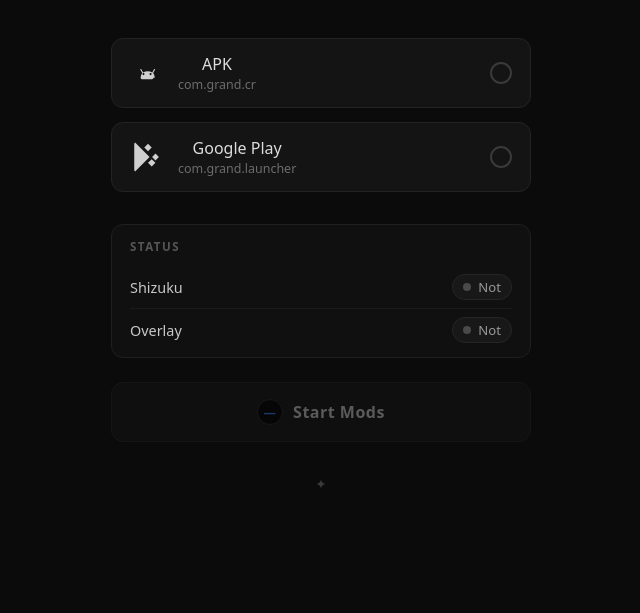
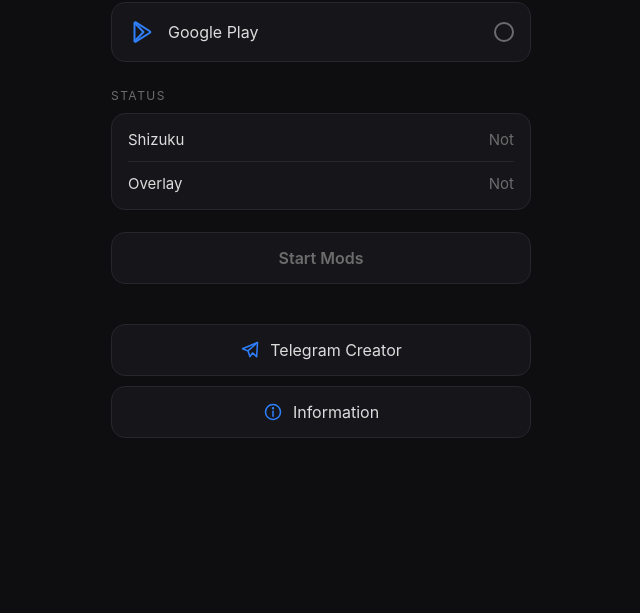
Before and after one commit to stikovrustam-png/venceti-mods, a website: page www/index.html in a window 1280 px wide. Shown: the part 187-800 px from the top of the page, without its empty margins (319-959 px from the left). Drawn offline with Linux system fonts and the light colour scheme.

Commit message:
Update index.html

```diff
--- a/www/index.html
+++ b/www/index.html
@@ -1,233 +1,166 @@
 <!DOCTYPE html>
 <html lang="en">
 <head>
-<meta charset="UTF-8">
-<meta name="viewport" content="width=device-width, initial-scale=1.0, maximum-scale=1.0, user-scalable=no">
+<meta charset="utf-8">
+<meta name="viewport" content="width=device-width, initial-scale=1, maximum-scale=1, user-scalable=no, viewport-fit=cover">
 <title>Venceti Mods</title>
 <style>
-* { margin:0; padding:0; box-sizing:border-box; -webkit-tap-highlight-color:transparent; }
-body {
-    background:#0b0b0b;
-    color:#e0e0e0;
-    font-family:system-ui,-apple-system,'Segoe UI',Roboto,sans-serif;
-    min-height:100vh;
-    display:flex;
-    justify-content:center;
-    align-items:center;
-    padding:24px;
-    -webkit-font-smoothing:antialiased;
-}
-.wrap { width:100%; max-width:420px; text-align:center; user-select:none; }
-h1 { font-weight:400; font-size:1.9rem; letter-spacing:1px; color:#b0b0b0; margin-bottom:.25rem; }
-.sub { font-size:.95rem; color:#7a7a7a; margin-bottom:2.5rem; }
-.options { display:flex; flex-direction:column; gap:14px; width:100%; }
-.option {
-    display:flex; align-items:center; justify-content:space-between;
-    gap:12px; background:#141414; border:1px solid #232323;
-    border-radius:12px; padding:14px 18px; cursor:pointer;
-    transition:background .2s, border-color .2s, transform .15s;
-}
-.option:active { transform:scale(.985); }
-.option.selected { border-color:#2f80ff; background:#101a2e; }
-.option-left { display:flex; align-items:center; gap:14px; }
-.option-icon { width:34px; height:34px; color:#cfcfcf; }
-.option-icon svg { width:100%; height:100%; display:block; }
-.option-label { font-size:1rem; font-weight:500; color:#dcdcdc; }
-.option.selected .option-label { color:#fff; }
-.option-sub { font-size:.78rem; color:#6c6c6c; margin-top:1px; }
-.indicator {
-    width:22px; height:22px; border-radius:50%;
-    border:2px solid #3a3a3a; position:relative; flex-shrink:0;
-    transition:border-color .2s, box-shadow .2s;
-}
-.indicator::after {
-    content:''; position:absolute; top:50%; left:50%;
-    width:10px; height:10px; border-radius:50%; background:#2f80ff;
-    transform:translate(-50%,-50%) scale(0); transition:transform .18s;
-}
-.option.selected .indicator { border-color:#2f80ff; box-shadow:0 0 10px rgba(47,128,255,.55); }
-.option.selected .indicator::after { transform:translate(-50%,-50%) scale(1); }
-
-.status-panel {
-    margin-top:2rem; background:#101010; border:1px solid #1f1f1f;
-    border-radius:12px; padding:14px 18px; text-align:left;
-}
-.status-title {
-    font-size:.72rem; letter-spacing:1.5px; text-transform:uppercase;
-    color:#565656; margin-bottom:12px; font-weight:600;
-}
-.status-row {
-    display:flex; justify-content:space-between; align-items:center;
-    padding:8px 0; border-bottom:1px solid #1a1a1a;
-}
-.status-row:last-child { border-bottom:none; padding-bottom:0; }
-.status-row:first-of-type { padding-top:0; }
-.status-name { font-size:.9rem; color:#c8c8c8; font-weight:500; }
-.status-value {
-    display:inline-flex; align-items:center; gap:7px; font-size:.82rem;
-    font-weight:500; padding:3px 10px; border-radius:999px;
-    background:#181818; border:1px solid #262626; color:#9a9a9a;
-}
-.status-dot { width:8px; height:8px; border-radius:50%; background:#4a4a4a; }
-.status-value.work .status-dot { background:#2ecc71; box-shadow:0 0 8px rgba(46,204,113,.7); }
-.status-value.work { color:#7ee2a8; border-color:#1f3a2a; background:#0f1a14; }
-
-.start-btn {
-    margin-top:1.5rem; width:100%;
-    background:#161616; border:1px solid #262626; border-radius:12px;
-    padding:16px 20px; color:#d0d0d0;
-    font-size:1rem; font-weight:600; font-family:inherit;
-    letter-spacing:.5px; cursor:pointer;
-    display:flex; align-items:center; justify-content:center; gap:10px;
-    transition:background .2s, border-color .2s, transform .15s, opacity .2s;
-}
-.start-btn:not(:disabled):active { transform:scale(.985); }
-.start-btn:disabled { opacity:.4; cursor:not-allowed; }
-.start-btn.ready { border-color:#2f80ff; background:#0a1424; color:#fff; }
-.start-badge {
-    width:26px; height:26px; border-radius:50%;
-    background:#000; border:1px solid #2a2a2a;
-    display:flex; align-items:center; justify-content:center;
-    font-size:.78rem; font-weight:700; color:#2f80ff; text-transform:uppercase;
-}
-.start-btn.ready .start-badge { border-color:#2f80ff; box-shadow:0 0 8px rgba(47,128,255,.5); }
-
-.footer { margin-top:2rem; font-size:.85rem; color:#3a3a3a; }
+  :root{--bg:#0E0E10;--btn:#16161A;--acc:#2F80FF;--txt:#DCDCDC;--mut:#6C6C6C;--line:#26262C}
+  *{box-sizing:border-box;-webkit-tap-highlight-color:transparent;user-select:none;-webkit-user-select:none}
+  html,body{margin:0;background:var(--bg);color:var(--txt);font-family:-apple-system,Roboto,"Segoe UI",sans-serif}
+  body{min-height:100vh;padding:calc(env(safe-area-inset-top,0px) + 36px) 20px calc(env(safe-area-inset-bottom,0px) + 28px)}
+  .wrap{max-width:420px;margin:0 auto}
+  h1{margin:0;font-size:28px;font-weight:700;letter-spacing:.3px}
+  .sub{margin:6px 0 26px;color:var(--mut);font-size:14px}
+  .opt{width:100%;display:flex;align-items:center;gap:14px;padding:16px;margin-bottom:10px;background:var(--btn);
+       border:1px solid var(--line);border-radius:14px;color:var(--txt);font-size:16px;text-align:left;font-family:inherit;transition:border-color .15s}
+  .opt svg{width:26px;height:26px;flex:none}
+  .opt .name{flex:1}
+  .radio{width:20px;height:20px;border-radius:50%;border:2px solid var(--mut);position:relative;flex:none;transition:border-color .15s}
+  .opt.sel{border-color:var(--acc)}
+  .opt.sel .radio{border-color:var(--acc)}
+  .opt.sel .radio::after{content:"";position:absolute;inset:3px;border-radius:50%;background:var(--acc)}
+  .label{margin:26px 0 10px;color:var(--mut);font-size:12px;letter-spacing:1.5px}
+  .status{background:var(--btn);border:1px solid var(--line);border-radius:14px;padding:4px 16px}
+  .row{display:flex;justify-content:space-between;padding:12px 0;font-size:15px}
+  .row+.row{border-top:1px solid var(--line)}
+  .ok{color:var(--acc)} .no{color:var(--mut)}
+  .btn{width:100%;display:flex;align-items:center;justify-content:center;gap:10px;padding:15px;border-radius:14px;
+       border:1px solid var(--line);background:var(--btn);color:var(--txt);font-size:16px;font-family:inherit;margin-top:10px;transition:opacity .15s}
+  .btn svg{width:20px;height:20px}
+  .btn:active{opacity:.6}
+  .main{background:var(--acc);border-color:var(--acc);color:#fff;font-weight:600;margin-top:22px}
+  .main:disabled{background:var(--btn);border-color:var(--line);color:var(--mut)}
+  .hint{min-height:20px;margin-top:10px;text-align:center;color:var(--mut);font-size:13px}
+  .modal{position:fixed;inset:0;background:rgba(0,0,0,.65);display:none;align-items:center;justify-content:center;padding:24px;z-index:10}
+  .modal.show{display:flex}
+  .card{width:100%;max-width:340px;background:var(--bg);border:1px solid var(--line);border-radius:16px;padding:18px}
+  .card h2{margin:0 0 6px;font-size:18px}
+  .card .btn:first-of-type{margin-top:14px}
 </style>
 </head>
 <body>
 <div class="wrap">
-    <h1>Venceti Mods</h1>
-    <p class="sub">choose your game version</p>
+  <h1>Venceti Mods</h1>
+  <p class="sub">choose your game version</p>
 
-    <div class="options" id="options">
-        <div class="option" data-value="apk" tabindex="0">
-            <div class="option-left">
-                <div class="option-icon">
-                    <svg viewBox="0 0 24 24" fill="currentColor">
-                        <path d="M17.523 15.341a6.247 6.247 0 0 0-1.153-3.315l1.305-2.26a.4.4 0 0 0-.146-.546.4.4 0 0 0-.546.146l-1.29 2.234a6.222 6.222 0 0 0-3.195-.877 6.222 6.222 0 0 0-3.195.877L8.013 9.366a.4.4 0 0 0-.546-.146.4.4 0 0 0-.146.546l1.305 2.26a6.247 6.247 0 0 0-1.153 3.315c0 .55.447.998.998.998h7.054a.998.998 0 0 0 .998-.998zM9.5 13.5a.75.75 0 1 1 0-1.5.75.75 0 0 1 0 1.5zm5 0a.75.75 0 1 1 0-1.5.75.75 0 0 1 0 1.5z"/>
-                    </svg>
-                </div>
-                <div>
-                    <div class="option-label">APK</div>
-                    <div class="option-sub">com.grand.cr</div>
-                </div>
-            </div>
-            <div class="indicator"></div>
-        </div>
+  <button class="opt" id="opt-apk" data-mode="apk">
+    <svg viewBox="0 0 24 24" fill="none" stroke="#2F80FF" stroke-width="1.8" stroke-linecap="round" stroke-linejoin="round">
+      <path d="M6 10a6 6 0 0 1 12 0z"/>
+      <rect x="6" y="11.5" width="12" height="7" rx="1.5"/>
+      <path d="M8.5 5.2L7.5 3.6M15.5 5.2L16.5 3.6M3.5 12.5v4M20.5 12.5v4M9.5 18.5v2.5M14.5 18.5v2.5"/>
+      <circle cx="9.5" cy="7.5" r=".5" fill="#2F80FF"/><circle cx="14.5" cy="7.5" r=".5" fill="#2F80FF"/>
+    </svg>
+    <span class="name">APK</span><span class="radio"></span>
+  </button>
 
-        <div class="option" data-value="google-play" tabindex="0">
-            <div class="option-left">
-                <div class="option-icon">
-                    <svg viewBox="0 0 24 24" fill="currentColor">
-                        <path d="M3.609 1.814 13.792 12 3.61 22.186a1.5 1.5 0 0 1-.61-1.2V3.014a1.5 1.5 0 0 1 .609-1.2zm11.71 11.71 2.61 2.61-2.61 2.61-2.61-2.61 2.61-2.61zm0-3.048L12.71 7.867l-2.61-2.61 2.61-2.61 2.61 2.61-2.61 2.61 2.61 2.61zM20.39 12l-2.39 2.39-2.39-2.39 2.39-2.39L20.39 12z"/>
-                    </svg>
-                </div>
-                <div>
-                    <div class="option-label">Google Play</div>
-                    <div class="option-sub">com.grand.launcher</div>
-                </div>
-            </div>
-            <div class="indicator"></div>
-        </div>
-    </div>
+  <button class="opt" id="opt-play" data-mode="play">
+    <svg viewBox="0 0 24 24" fill="none" stroke="#2F80FF" stroke-width="1.8" stroke-linecap="round" stroke-linejoin="round">
+      <path d="M6 3.8v16.4a.8.8 0 0 0 1.2.7l13-8.2a.8.8 0 0 0 0-1.4L7.2 3.1A.8.8 0 0 0 6 3.8z"/>
+      <path d="M6.2 3.7L14.3 12 6.2 20.3"/>
+    </svg>
+    <span class="name">Google Play</span><span class="radio"></span>
+  </button>
 
-    <div class="status-panel">
-        <div class="status-title">Status</div>
-        <div class="status-row">
-            <span class="status-name">Shizuku</span>
-            <span class="status-value" id="shizukuStatus"><span class="status-dot"></span><span>Not</span></span>
-        </div>
-        <div class="status-row">
-            <span class="status-name">Overlay</span>
-            <span class="status-value" id="overlayStatus"><span class="status-dot"></span><span>Not</span></span>
-        </div>
-    </div>
+  <div class="label">STATUS</div>
+  <div class="status">
+    <div class="row"><span>Shizuku</span><span id="st-shizuku" class="no">Not</span></div>
+    <div class="row"><span>Overlay</span><span id="st-overlay" class="no">Not</span></div>
+  </div>
 
-    <button class="start-btn" id="startBtn" disabled>
-        <span class="start-badge" id="startBadge">—</span>
-        <span>Start Mods</span>
-    </button>
+  <button class="btn main" id="start" disabled>Start Mods</button>
+  <div class="hint" id="hint"></div>
 
-    <div class="footer">✦</div>
+  <button class="btn" id="tg">
+    <svg viewBox="0 0 24 24" fill="none" stroke="#2F80FF" stroke-width="1.8" stroke-linecap="round" stroke-linejoin="round"><path d="M21 3L3 10.5l6.5 2.5L12 20l3-4.5L20 20z"/><path d="M9.5 13L21 3"/></svg>
+    Telegram Creator
+  </button>
+  <button class="btn" id="info">
+    <svg viewBox="0 0 24 24" fill="none" stroke="#2F80FF" stroke-width="1.8" stroke-linecap="round" stroke-linejoin="round"><circle cx="12" cy="12" r="9"/><path d="M12 11v6"/><circle cx="12" cy="7.6" r=".6" fill="#2F80FF"/></svg>
+    Information
+  </button>
+</div>
+
+<div class="modal" id="modal">
+  <div class="card">
+    <h2>Information</h2>
+    <button class="btn" id="m-ch">Telegram Channel</button>
+    <button class="btn" id="m-dm">Telegram (DM)</button>
+    <button class="btn" id="m-close">Close</button>
+  </div>
 </div>
 
 <script>
 (function(){
-    const Native = {
-        available: typeof window.VencetiAndroid !== 'undefined',
-        isShizukuRunning: () => Native.available && window.VencetiAndroid.isShizukuRunning(),
-        hasShizukuPermission: () => Native.available && window.VencetiAndroid.hasShizukuPermission(),
-        requestShizukuPermission: () => Native.available && window.VencetiAndroid.requestShizukuPermission(),
-        hasOverlayPermission: () => Native.available && window.VencetiAndroid.hasOverlayPermission(),
-        requestOverlayPermission: () => Native.available && window.VencetiAndroid.requestOverlayPermission(),
-        startFloatingBubble: (mode) => Native.available && window.VencetiAndroid.startFloatingBubble(mode)
-    };
+  var URL_CREATOR='https://t.me/babycores', URL_CHANNEL='https://t.me/funky_sb';
+  var mode=null, hintTimer=null;
+  function $(id){return document.getElementById(id);}
 
-    let selected = null;
-    const options = document.querySelectorAll('.option');
-    const startBtn = document.getElementById('startBtn');
-    const startBadge = document.getElementById('startBadge');
-    const shizukuStatus = document.getElementById('shizukuStatus');
-    const overlayStatus = document.getElementById('overlayStatus');
+  function A(fn){
+    try{
+      var b=window.VencetiAndroid;
+      if(b && typeof b[fn]==='function'){
+        var args=Array.prototype.slice.call(arguments,1);
+        return b[fn].apply(b,args);
+      }
+    }catch(e){}
+    return undefined;
+  }
 
-    function setStatus(el, ok) {
-        el.classList.toggle('work', ok);
-        el.querySelector('span:last-child').textContent = ok ? 'Work' : 'Not';
-    }
+  function hint(t){
+    $('hint').textContent=t;
+    clearTimeout(hintTimer);
+    hintTimer=setTimeout(function(){$('hint').textContent='';},3500);
+  }
 
-    function refreshStatuses() {
-        const sh = Native.isShizukuRunning() && Native.hasShizukuPermission();
-        const ov = Native.hasOverlayPermission();
-        setStatus(shizukuStatus, sh);
-        setStatus(overlayStatus, ov);
-        updateStartButton();
-    }
+  function setStat(id,ok){
+    var el=$(id);
+    el.textContent=ok?'Work':'Not';
+    el.className=ok?'ok':'no';
+  }
 
-    function updateStartButton() {
-        if (!selected) {
-            startBtn.disabled = true;
-            startBtn.classList.remove('ready');
-            startBadge.textContent = '—';
-            return;
-        }
-        startBadge.textContent = selected === 'apk' ? 'a' : 'g';
-        startBtn.classList.add('ready');
-        startBtn.disabled = false;
-    }
+  function refresh(){
+    var sh=A('isShizukuRunning')===true && A('hasShizukuPermission')===true;
+    var ov=A('hasOverlayPermission')===true;
+    setStat('st-shizuku',sh);
+    setStat('st-overlay',ov);
+  }
 
-    options.forEach(opt => {
-        opt.addEventListener('click', () => {
-            options.forEach(o => o.classList.remove('selected'));
-            opt.classList.add('selected');
-            selected = opt.dataset.value;
-            updateStartButton();
-        });
-    });
+  function select(m){
+    mode=m;
+    $('opt-apk').classList.toggle('sel',m==='apk');
+    $('opt-play').classList.toggle('sel',m==='play');
+    $('start').disabled=!mode;
+    try{localStorage.setItem('vm_mode',m);}catch(e){}
+  }
 
-    startBtn.addEventListener('click', () => {
-        if (!selected) return;
+  function openTG(url){
+    if(window.VencetiAndroid && typeof window.VencetiAndroid.openTelegram==='function'){A('openTelegram',url);}
+    else{window.open(url,'_blank');}
+  }
 
-        if (!Native.isShizukuRunning() || !Native.hasShizukuPermission()) {
-            Native.requestShizukuPermission();
-            return;
-        }
+  $('opt-apk').onclick=function(){select('apk');};
+  $('opt-play').onclick=function(){select('play');};
 
-        if (!Native.hasOverlayPermission()) {
-            Native.requestOverlayPermission();
-            return;
-        }
+  $('start').onclick=function(){
+    if(!mode) return;
+    if(A('isShizukuRunning')!==true){hint('Shizuku is not running');return;}
+    if(A('hasShizukuPermission')!==true){A('requestShizukuPermission');hint('Allow Shizuku access');return;}
+    if(A('hasOverlayPermission')!==true){A('requestOverlayPermission');hint('Allow overlay permission');return;}
+    A('startFloatingBubble',mode);
+  };
 
-        Native.startFloatingBubble(selected);
-    });
+  $('tg').onclick=function(){openTG(URL_CREATOR);};
+  $('info').onclick=function(){$('modal').classList.add('show');};
+  $('m-close').onclick=function(){$('modal').classList.remove('show');};
+  $('modal').onclick=function(e){if(e.target===this)this.classList.remove('show');};
+  $('m-ch').onclick=function(){openTG(URL_CHANNEL);};
+  $('m-dm').onclick=function(){openTG(URL_CREATOR);};
 
-    document.addEventListener('visibilitychange', () => {
-        if (!document.hidden) refreshStatuses();
-    });
-    window.addEventListener('focus', refreshStatuses);
-
-    refreshStatuses();
-    setInterval(refreshStatuses, 1500);
+  try{var saved=localStorage.getItem('vm_mode'); if(saved==='apk'||saved==='play') select(saved);}catch(e){}
+  refresh();
+  setInterval(refresh,1500);
+  document.addEventListener('visibilitychange',refresh);
 })();
 </script>
 </body>
```
